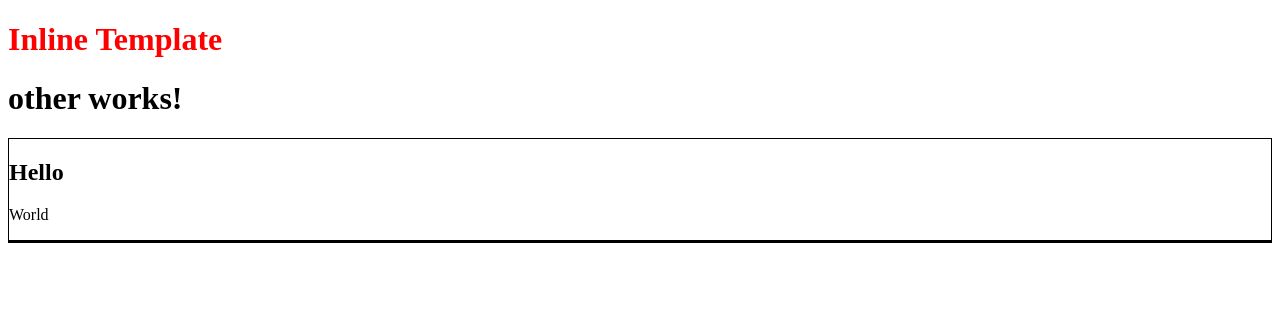
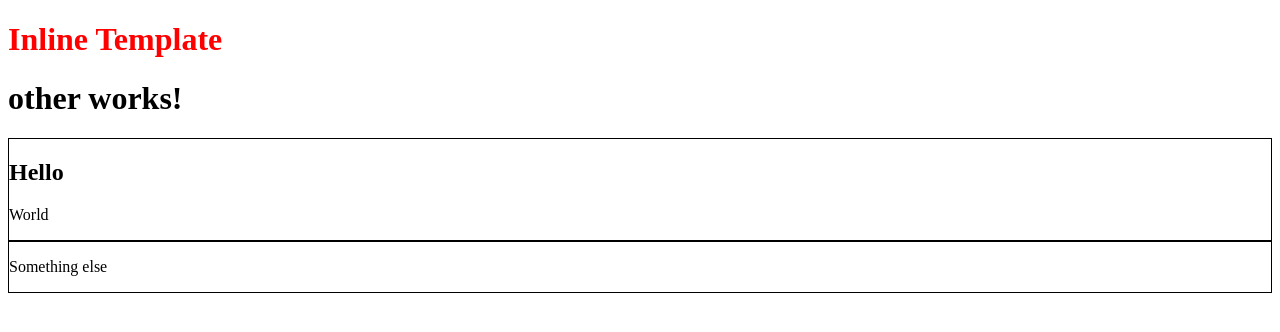
Before and after one commit to ctevnan/FirstApp, an Angular app: page / in a window 1280 px wide. Shown: the top 332 px of the page. Built offline with nearby package versions, Linux system fonts and the light colour scheme.

Commit message:
something else gets rendered too

```diff
--- a/src/app/app.component.ts
+++ b/src/app/app.component.ts
@@ -11,7 +11,9 @@ import { Component } from '@angular/core';
         <p>World</p>
       </div>
     </fa-another>
-    <fa-another></fa-another>
+    <fa-another>
+      <p>Something else</p>
+    </fa-another>
   `,
   styles: [`
     h1 {
```
